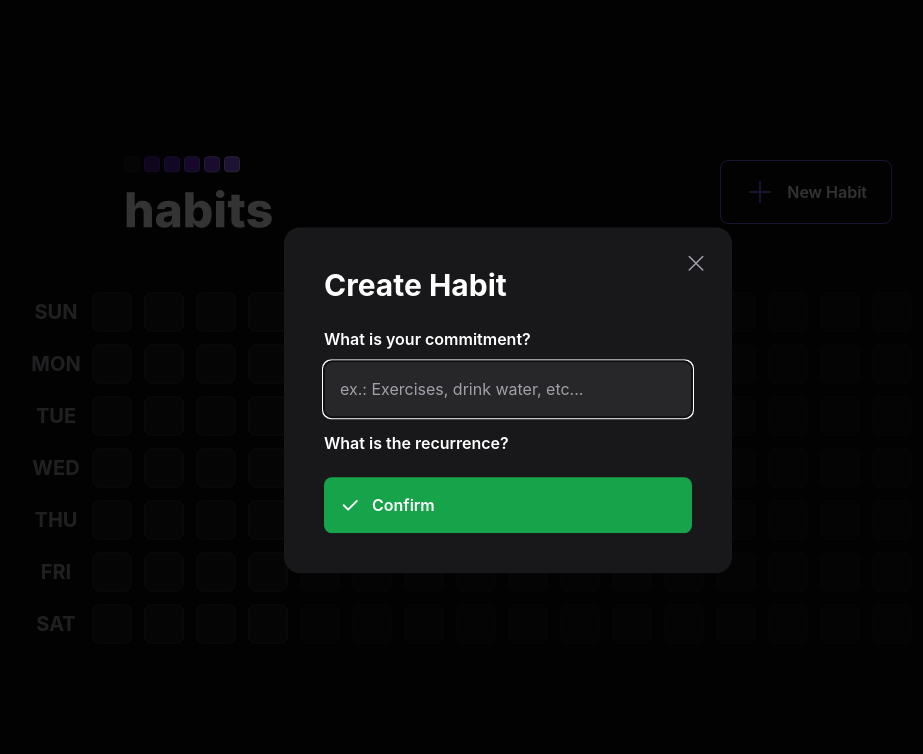
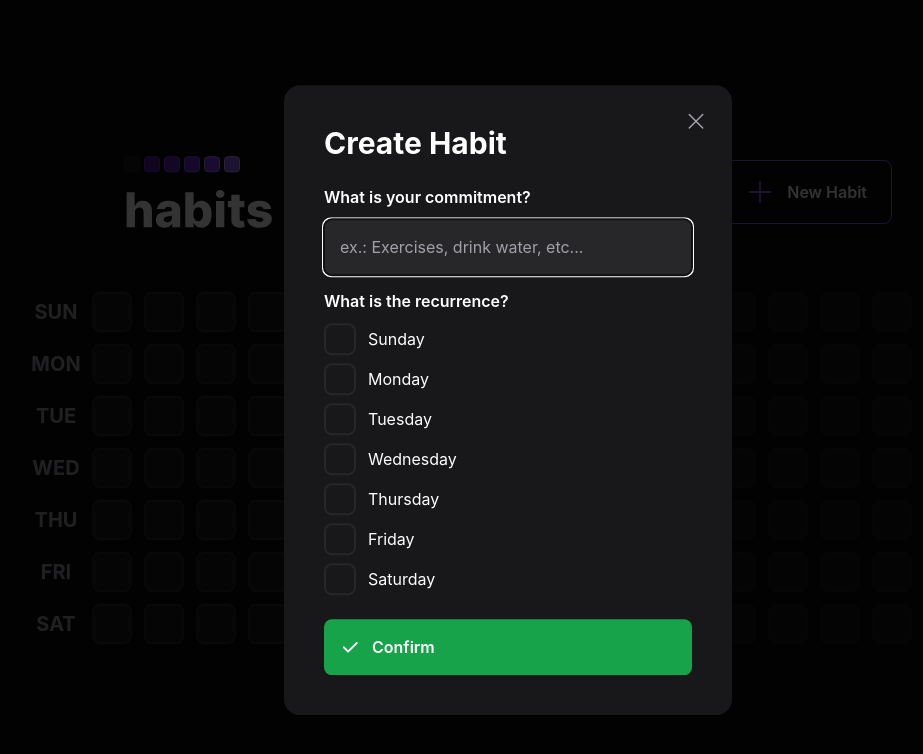
Before and after one commit to maiconloure/KopyLockWeb, a React (Vite) app: page / in a window 1280 px wide. Both pictures are taken after a click on the button "New Habit". Shown: the top 754 px of the page, without its empty margins (132-1055 px from the left). Built offline with nearby package versions, Linux system fonts and the light colour scheme; no server answers.

Commit message:
finish integrations and main components

```diff
--- a/package.json
+++ b/package.json
@@ -13,6 +13,7 @@
     "@radix-ui/react-dialog": "^1.0.2",
     "@radix-ui/react-popover": "^1.0.3",
     "autoprefixer": "^10.4.13",
+    "axios": "^1.2.6",
     "clsx": "^1.2.1",
     "dayjs": "^1.11.7",
     "phosphor-react": "^1.4.1",
--- a/src/App.tsx
+++ b/src/App.tsx
@@ -1,8 +1,7 @@
 import { Header } from "./components/Header"
 import { SummaryTable } from "./components/SummaryTable"
 import "./styles/global.css"
-// import { Habit } from "./components/Habit"
-
+// import "./lib/dayjs"
 
 export function App() {
   return (
--- a/src/components/HabitDay.tsx
+++ b/src/components/HabitDay.tsx
@@ -1,14 +1,21 @@
 import * as Popover from "@radix-ui/react-popover"
+import * as Checkbox from "@radix-ui/react-checkbox"
 import { ProgressBar } from "./ProgressBar"
 import clsx from "clsx"
+import { Check } from "phosphor-react"
+import dayjs from "dayjs"
 
 interface HabitDayProps {
-  completed: number
-  amount: number
+  date: Date,
+  completed?: number
+  amount?: number
 }
 
-export function HabitDay({completed, amount}: HabitDayProps) {
-  const CompletedPercentage = Math.round((completed / amount) * 100)
+export function HabitDay({ date, completed = 0, amount = 0 }: HabitDayProps) {
+  const CompletedPercentage = amount > 0 ? Math.round((completed / amount) * 100) : 0;
+
+  const dayAndMonth = dayjs(date).format('DD/MM')
+  const dayOfWeek = dayjs(date).format('dddd')
 
   return (
     <Popover.Root>
@@ -25,10 +32,26 @@
 
       <Popover.Portal>
         <Popover.Content className="min-w-[320px] p-6 rounded-2xl bg-zinc-900 flex flex-col">
-          <span className="font-semibold text-zinc-400">Monday</span>
-          <span className="mt-1 font-extrabold leading-tight text-3xl">28/01</span>
+          <span className="font-semibold text-zinc-400">{dayOfWeek}</span>
+          <span className="mt-1 font-extrabold leading-tight text-3xl">{dayAndMonth}</span>
 
           <ProgressBar progress={CompletedPercentage} />
+
+          <div className="mt-6 flex flex-col gap-3">
+            <Checkbox.Root
+              className="flex items-center gap-3 group"
+            >
+              <div className="h-8 w-8 rounded-lg flex items-center justify-center bg-zinc-900 border-2 border-zinc-800 group-data-[state=checked]:bg-green-500 group-data-[state=checked]:border-green-700">
+                <Checkbox.Indicator>
+                  <Check size={20} className="text-white" />
+                </Checkbox.Indicator>
+              </div>
+
+              <span className="font-semibold text-xl text-white leading-tight group-data-[state=checked]:line-through group-data-[state=checked]:text-zinc-400">
+                Make exercises
+              </span>
+            </Checkbox.Root>
+          </div>
 
           <Popover.Arrow height={8} width={16} className="fill-zinc-900" />
         </Popover.Content>
--- a/src/components/NewHabitForm.tsx
+++ b/src/components/NewHabitForm.tsx
@@ -1,8 +1,53 @@
 import { Check } from "phosphor-react";
+import * as Checkbox from "@radix-ui/react-checkbox"
+import { FormEvent, useState } from "react";
+import { api } from "../lib/axios";
+
+const availableWeekDays = [
+  'Sunday',
+  'Monday',
+  'Tuesday',
+  'Wednesday',
+  'Thursday',
+  'Friday',
+  'Saturday'
+]
 
 export function NewHabitForm() {
+  const [title, setTitle] = useState('')
+  const [weekDays, setWeekDays] = useState<number[]>([])
+
+  async function createNewHabit(event: FormEvent) {
+    event.preventDefault()
+
+    if (!title || weekDays.length == 0) {
+      return
+    }
+
+    await api.post('/habits', {
+      title,
+      weekDays
+    })
+
+    setTitle('')
+    setWeekDays([])
+
+    alert('Habit created successfully!')
+  }
+
+  function handleToggleWeekDay(weekDay: number) {
+    if (weekDays.includes(weekDay)) {
+      const weekDaysWithRemovedOne = weekDays.filter(day => day !== weekDay)
+
+      setWeekDays(weekDaysWithRemovedOne)
+    } else {
+      const weekDaysWithAddedOne = [...weekDays, weekDay]
+      setWeekDays(weekDaysWithAddedOne)
+    }
+  }
+
   return (
-    <form className="w-full flex flex-col mt-6">
+    <form onSubmit={createNewHabit} className="w-full flex flex-col mt-6">
       <label htmlFor="title" className="font-semibold leading-tight">
         What is your commitment?
       </label>
@@ -13,11 +58,33 @@
         placeholder="ex.: Exercises, drink water, etc..."
         className="p-4 rounded-lg mt-3 bg-zinc-800 text-white placeholder:text-zinc-400"
         autoFocus
+        value={title}
+        onChange={event => setTitle(event.target.value)}
       />
 
       <label htmlFor="" className="font-semibold leading-tight mt-4">
         What is the recurrence?
       </label>
+
+      <div className="flex flex-col gap-2 mt-3">
+        {availableWeekDays.map((weekDay, index) => (
+          <Checkbox.Root
+            key={weekDay}
+            className="flex items-center gap-3 group"
+            checked={weekDays.includes(index)}
+            onCheckedChange={() => handleToggleWeekDay(index)}
+          >
+            <div className="h-8 w-8 rounded-lg flex items-center justify-center bg-zinc-900 border-2 border-zinc-800 group-data-[state=checked]:bg-green-500 group-data-[state=checked]:border-green-700">
+              <Checkbox.Indicator>
+                <Check size={20} className="text-white" />
+              </Checkbox.Indicator>
+            </div>
+            <span className="text-white leading-tight">
+              {weekDay}
+            </span>
+          </Checkbox.Root>
+        ))}
+      </div>
 
       <button type="submit" className="mt-6 rounded-lg p-4 flex items-center gap-3 font-semibold bg-green-600 hover:bg-green-500">
         <Check size={20} weight="bold" />
--- a/src/components/SummaryTable.tsx
+++ b/src/components/SummaryTable.tsx
@@ -1,5 +1,8 @@
+import { useEffect, useState } from "react"
 import { genarateDateFromYearBeginning } from "../utils/generate_date_from_year_beginnig"
 import { HabitDay } from "./HabitDay"
+import { api } from "../lib/axios"
+import dayjs from "dayjs"
 
 const weekDays = ['SUN', 'MON', 'TUE', 'WED', 'THU', 'FRI', 'SAT']
 
@@ -8,7 +11,23 @@
 const minimumSummaryDateSize = 18 * 7 // 18 Weeks
 const amountOfDaysToFill = minimumSummaryDateSize - summaryDates.length
 
+type Summary = {
+  id: string;
+  date: string;
+  amount: number;
+  completed: number;
+}[]
+
 export function SummaryTable() {
+  const [summary,setSummary] = useState<Summary>([])
+
+  useEffect(() => {
+    api.get('/summary').then(response => {
+      console.log(response.data)
+      setSummary(response.data)
+    })
+  }, [])
+
   return (
     <div className="w-full flex">
 
@@ -25,11 +44,16 @@
       <div className="grid grid-rows-7 grid-flow-col gap-3">
         {
           summaryDates.map((date) => {
+            const dayInSummary = summary.find(day => {
+              return dayjs(date).isSame(day.date, 'day')
+            })
+
             return (
               <HabitDay
                 key={date.toString()}
-                amount={5}
-                completed={Math.round(Math.random() * 5)}
+                date={date}
+                amount={dayInSummary?.amount}
+                completed={dayInSummary?.completed}
               />
             )
           })
--- /dev/null
+++ b/src/lib/axios.ts
@@ -0,0 +1,5 @@
+import axios from 'axios'
+
+export const api = axios.create({
+  baseURL: 'http://localhost:3333'
+})
--- /dev/null
+++ b/src/lib/dayjs.ts
@@ -0,0 +1,4 @@
+import dayjs from "dayjs";
+import 'dayjs/locale/en-US'
+
+dayjs.locale('en-US')
```
Also changed, not shown: 1 other file (tests, documents, lock files or other folders).
